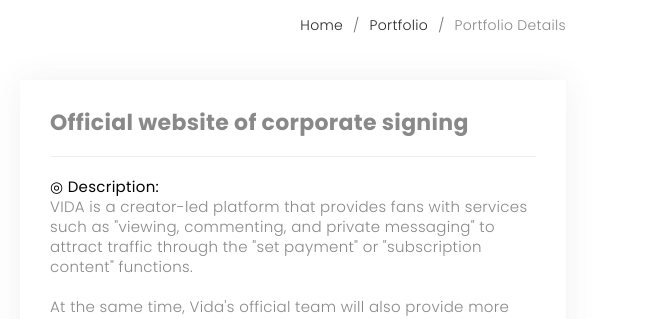
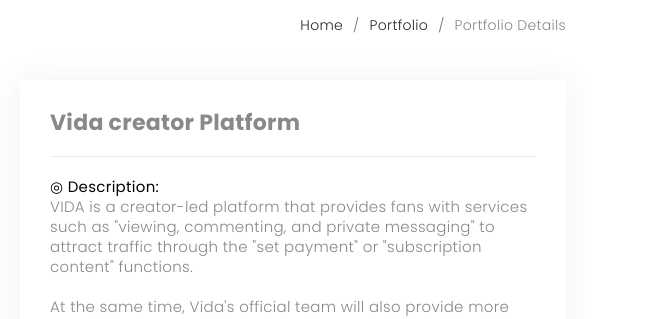
Before and after one commit to 54ziziyo/lunaPortfolio, a plain HTML site: page portfolio-details_vida.html in a window 1280 px wide. Shown: the part 109-428 px from the top of the page, 632-1280 px from the left. Drawn offline with nearby package versions, Linux system fonts and the light colour scheme; a web font is replaced by a local one.

Commit message:
Update portfolio-details_vida.html

```diff
--- a/portfolio-details_vida.html
+++ b/portfolio-details_vida.html
@@ -75,7 +75,7 @@
           </div>
           <div class="col-lg-6">
             <div class="portfolio-info">
-              <h3>Official website of corporate signing</h3>
+              <h3>Vida creator Platform</h3>
               <ul>
                 <li><strong class="text-black">◎ Description:</strong> <br>VIDA is a creator-led platform that provides fans with services such as "viewing, commenting, and private messaging" to
                 attract traffic through the "set payment" or "subscription content" functions. <br><br>At the same time, Vida's official team will also provide more assistance to creators in terms of "assistance, packaging,
```
